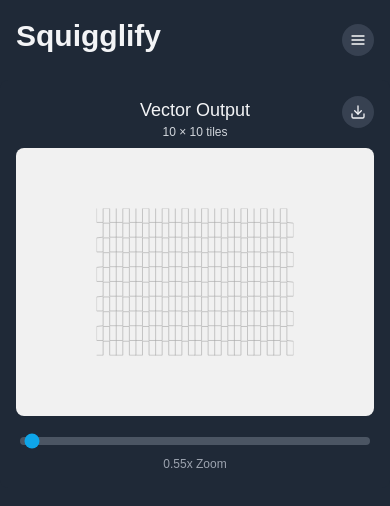
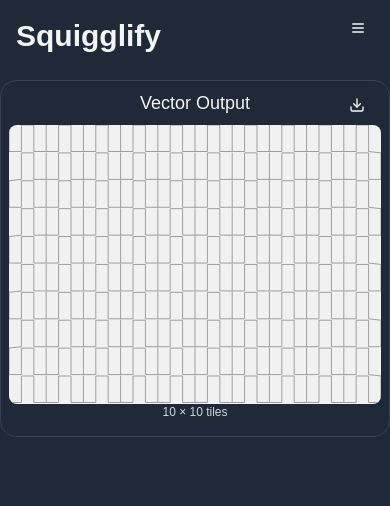
Before and after one commit to fredegd/doodlelizer, a Next.js app: page / in a window 390 px wide. Shown: the top 506 px of the page. Built offline with nearby package versions, Linux system fonts and the light colour scheme.

Commit message:
preview and buttons style fix

```diff
--- a/app/page.tsx
+++ b/app/page.tsx
@@ -10,6 +10,7 @@ import { Button } from "@/components/ui/button"
 import { processImage, generateSVG } from "@/lib/image-processor"
 import type { ImageData, Settings } from "@/lib/types"
 import { TooltipProvider } from "@/components/ui/tooltip"
+import { Menu } from "lucide-react"
 
 export default function Home() {
   const [originalImage, setOriginalImage] = useState<string | null>("https://upload.wikimedia.org/wikipedia/commons/b/bd/La_Gioconda%2C_Leonardo_Da_Vinci.jpg")
@@ -220,19 +221,17 @@ export default function Home() {
           <h1 className="text-3xl md:text-4xl font-bold mb-2">Squigglify</h1>
           {originalImage && !showRandomImageLoader && !isSettingsPanelVisible && (
 
+            <div className="fixed top-2 right-3">
               <Button
-              // variant="ghost"
+                variant="ghost"
                 size="icon"
                 onClick={toggleSettingsPanel}
                 aria-label="Toggle settings panel"
-              className="h-8 w-8 p-0 rounded-full bg-gray-700 hover:bg-gray-600 lg:hidden"
+                className=" p-0  !bg-transparent   hover:text-red-500  lg:hidden"
               >
-              <svg xmlns="http://www.w3.org/2000/svg" width="24" height="24" viewBox="0 0 24 24" fill="none" stroke="currentColor" strokeWidth="2" strokeLinecap="round" strokeLinejoin="round" className="feather feather-menu">
-                <line x1="3" y1="12" x2="21" y2="12"></line>
-                <line x1="3" y1="6" x2="21" y2="6"></line>
-                <line x1="3" y1="18" x2="21" y2="18"></line>
-              </svg>
+                <Menu className="h-8 w-8" />
               </Button>
+            </div>
 
           )}
         </header>
@@ -320,13 +319,13 @@ export default function Home() {
             </div>
             {/* Close button - only visible on mobile, moved outside panel scroll for correct fixed behavior */}
             {isSettingsPanelVisible && (
-              <div className="fixed top-4 right-4 z-[51] lg:hidden">
+              <div className="fixed top-3 right-4 z-[51] lg:hidden">
                 <Button
                   // variant="ghost"
                   size="icon"
                   onClick={toggleSettingsPanel}
                   aria-label="Close settings panel"
-                  className="h-8 w-8 p-0 rounded-full bg-gray-700 hover:bg-gray-600"
+                  className="h-8 w-8 p-0 hover:text-red-500 !bg-transparent"
 
                 >
                   <svg xmlns="http://www.w3.org/2000/svg" width="24" height="24" viewBox="0 0 24 24" fill="none" stroke="currentColor" strokeWidth="2" strokeLinecap="round" strokeLinejoin="round" className="feather feather-x">
--- a/components/preview.tsx
+++ b/components/preview.tsx
@@ -1,7 +1,7 @@
 "use client"
 
-import { useEffect, useRef, memo, useState } from "react"
-import { Loader, Upload, Maximize2, X } from "lucide-react"
+import { useEffect, useRef, memo } from "react"
+import { Loader, Upload } from "lucide-react"
 import { Button } from "@/components/ui/button"
 import SvgDownloadOptions from "@/components/svg-download-options"
 import type { ImageData } from "@/lib/types"
@@ -21,45 +21,31 @@ const Preview = memo(function Preview({
   processedData,
 }: PreviewProps) {
   const svgContainerRef = useRef<HTMLDivElement>(null)
-  const [zoomLevel, setZoomLevel] = useState(0.55);
 
   useEffect(() => {
     if (svgContent) {
-      let processedSvgString = svgContent;
-      processedSvgString = processedSvgString.replace(/(width|height)=\"([^\"]*?\\s*mm)\"/g, '');
+      // Process SVG content to fix unit issues and ensure proper scaling
+      let processedSvg = svgContent;
 
-      const parser = new DOMParser();
+      // Remove or fix problematic width/height with mm units
+      processedSvg = processedSvg.replace(/(width|height)=\"([^\"]*?\\s*mm)\"/g, '');
 
-      // Main preview SVG
+      // Add styling to ensure SVGs are properly scaled and have rounded corners
+      const enhancedSvgContent = processedSvg.replace('<svg ', '<svg style="shape-rendering: geometricPrecision; stroke-linejoin: round; stroke-linecap: round; max-width: 100%; max-height: 75vh; width: auto; height: auto;" ');
+
       if (svgContainerRef.current) {
-        try {
-          const svgDoc = parser.parseFromString(processedSvgString, 'image/svg+xml');
-          const svgElement = svgDoc.documentElement;
-
-          svgElement.removeAttribute('width');
-          svgElement.removeAttribute('height');
-          svgElement.style.cssText = `shape-rendering: geometricPrecision; stroke-linejoin: round; stroke-linecap: round; display: block; max-width: 100%; max-height: 100%; width: auto; height: auto; transform: scale(${zoomLevel}); transform-origin: center center;`;
-
-          svgContainerRef.current.innerHTML = ''; // Clear previous content
-          svgContainerRef.current.appendChild(svgElement);
-        } catch (error) {
-          console.error('Error rendering main preview SVG:', error);
-          svgContainerRef.current.innerHTML = '<p class="text-red-500">Error rendering SVG</p>';
-        }
-      }
-    } else {
-      if (svgContainerRef.current) {
-        svgContainerRef.current.innerHTML = '';
+        svgContainerRef.current.innerHTML = enhancedSvgContent;
       }
     }
-  }, [svgContent, zoomLevel]);
+  }, [svgContent])
 
   return (
     <>
       <div className="relative h-full">
         <div className="space-y-4 sticky top-0 max-h-screen  flex flex-col ">
-          <div className="bg-gray-800 rounded-lg p-4 flex-1 relative">
-            <div className="absolute top-4 right-4 z-10">
+          <div className="flex-1 lg:w-full  border border-gray-700 rounded-2xl overflow-hidden p-2 relative">
+            <h3 className="text-lg font-medium  text-center mb-2">Vector Output</h3>
+            <div className=" absolute top-2 lg:right-2 right-4  ">
               {svgContent && (
                 <SvgDownloadOptions
                   svgContent={svgContent}
@@ -68,13 +54,7 @@ const Preview = memo(function Preview({
                 />
               )}
             </div>
-            <h3 className="text-lg font-medium  text-center">Vector Output</h3>
-            {processedData && (
-              <div className="mb-2 text-center text-xs text-gray-300">
-                {processedData.width} ×{" "}
-                {processedData.height} tiles
-              </div>
-            )}
+
             <div className="flex items-center justify-center">
               {isProcessing ? (
                 <div className="flex flex-col items-center justify-center">
@@ -83,27 +63,20 @@ const Preview = memo(function Preview({
                 </div>
               ) : svgContent ? (
                 <div className="relative w-full">
-                  <div ref={svgContainerRef} className="w-full flex items-center justify-center bg-[#f1f1f1] max-h-[75vh] object-cover overflow-auto touch-auto rounded-lg no-scrollbar" >
+                  <div ref={svgContainerRef} className="w-full flex items-center justify-center bg-[#f1f1f1] max-h-[75vh] overflow-auto rounded-lg" >
                   </div>
-                  {/* Zoom Slider */}
-                  <div className="mt-3 px-1">
-                    <input
-                      type="range"
-                      min="0.5"
-                      max="5"
-                      step="0.05"
-                      value={zoomLevel}
-                      onChange={(e) => setZoomLevel(parseFloat(e.target.value))}
-                      className="w-full h-2 bg-gray-600 rounded-lg appearance-none cursor-pointer accent-sky-500"
-                      title={`Zoom: ${zoomLevel.toFixed(2)}x`}
-                    />
-                    <div className="text-center text-xs text-gray-400 mt-1">{zoomLevel.toFixed(2)}x Zoom</div>
-                  </div>
+                  {/* TODO add a slider to zoom in and out */}
                 </div>
               ) : (
                 <p className="text-gray-300">Vector preview will appear here</p>
               )}
             </div>
+            {processedData && (
+              <div className="mb-2 text-center text-xs text-gray-300">
+                {processedData.width} ×{" "}
+                {processedData.height} tiles
+              </div>
+            )}
           </div>
         </div>
       </div>
@@ -138,40 +111,42 @@ export const ImageThumbnail = memo(function ImageThumbnail({
   }, [svgContentPreview]);
 
   return (
-    <div className="bg-gray-800 rounded-lg  md:p-4 sticky top-0 z-50  p-4 pt-12 lg:pt-0">
-      <div className="flex flex-row gap-2 items-start">
+    <div className="bg-gray-800 rounded-lg   sticky top-0 z-50  pt-12 lg:pt-0">
+      <div className="flex flex-row gap-4 items-start p-4 lg:px-0 lg:pt-0">
         {/* Original Image Section */}
-        <div className="flex-1 lg:w-full w-1/2 relative">
+        <div className="flex-1 lg:w-full  border border-gray-700 rounded-2xl overflow-hidden p-2 relative">
           <h3 className="text-base md:text-lg font-medium mb-1 md:mb-2 text-center">Original</h3>
-          <div className="flex flex-col w-full  max-h-40 items-center justify-center aspect-square bg-[#f1f1f1] rounded overflow-hidden">
+          <div className="  absolute top-2 right-2  ">
+            <Button
+              onClick={onNewImageUpload}
+              className="h-7 w-7 md:h-8 md:w-8 p-0 rounded-full bg-gray-700/30 hover:bg-gray-600"
+              size="sm"
+              title="Upload new image"
+            >
+              <Upload className="h-3.5 md:h-4 w-3.5 md:w-4" />
+            </Button>
+          </div>
+          <div className="flex flex-col lg:w-full  max-h-40 items-center justify-center aspect-square bg-[#f1f1f1] rounded-xl mx-auto relative">
             <img
               src={originalImage || "/placeholder.svg"}
               alt="Original"
               className="max-w-full max-h-full object-contain p-1"
             />
+
           </div>
           {processedData && (
             <div className="mt-1 text-center text-xs text-gray-300">
               {processedData.originalWidth} × {processedData.originalHeight} px
             </div>
           )}
-          <div className="flex justify-end gap-2 absolute bottom-2 right-2 md:bottom-4 md:right-4">
-            <Button
-              onClick={onNewImageUpload}
-              className="h-7 w-7 md:h-8 md:w-8 p-0 rounded-full bg-gray-700 hover:bg-gray-600"
-              size="sm"
-              title="Upload new image"
-            >
-              <Upload className="h-3.5 md:h-4 w-3.5 md:w-4" />
-            </Button>
-          </div>
+
         </div>
 
         {/* Mini SVG Preview Section (only on mobile/when svgContentPreview is present) */}
         {svgContentPreview && (
-          <div className="flex-1 w-1/2 lg:hidden">
+          <div className="flex-1  lg:hidden border border-gray-700 rounded-2xl overflow-hidden p-2 relative ">
             <h3 className="text-base md:text-lg font-medium mb-1 md:mb-2 text-center">Preview</h3>
-            <div ref={svgPreviewContainerRef} className="aspect-square bg-[#f1f1f1] rounded overflow-hidden flex items-center justify-center max-h-40 w-full">
+            <div ref={svgPreviewContainerRef} className="aspect-square bg-[#f1f1f1] rounded-lg overflow-hidden flex items-center justify-center max-h-40  mx-auto">
               {/* Mini SVG will be injected here */}
             </div>
             {/* Optional: Add tile info for preview if needed */}
--- a/components/settings/image-tiling-settings.tsx
+++ b/components/settings/image-tiling-settings.tsx
@@ -26,7 +26,7 @@ export default function ImageTilingSettings({ settings, onSettingsChange, disabl
                     <Slider
                         id="columnsCount-setting"
                         min={1}
-                        max={180}
+                        max={128}
                         step={1}
                         value={[settings.columnsCount]}
                         onValueChange={(value) => onSettingsChange({ columnsCount: value[0] })}
@@ -42,7 +42,7 @@ export default function ImageTilingSettings({ settings, onSettingsChange, disabl
                     <Slider
                         id="rowsCount-setting"
                         min={1}
-                        max={200}
+                        max={128}
                         step={1}
                         value={[settings.rowsCount]}
                         onValueChange={(value) => onSettingsChange({ rowsCount: value[0] })}
--- a/components/svg-download-options.tsx
+++ b/components/svg-download-options.tsx
@@ -112,7 +112,7 @@ export default function SvgDownloadOptions({
     return (
         <DropdownMenu>
             <DropdownMenuTrigger asChild>
-                <Button className=" text-lg h-8 w-8 p-0 rounded-full bg-gray-700 hover:bg-gray-600" disabled={isProcessing || isDownloading} variant="ghost">
+                <Button className=" text-lg h-8 w-8 p-0 rounded-full !bg-transparent hover:text-red-400" disabled={isProcessing || isDownloading} >
                     <Download className="h-6 w-6" />
                 </Button>
             </DropdownMenuTrigger>
```
Lines whose indentation alone changed are shown as unchanged.
